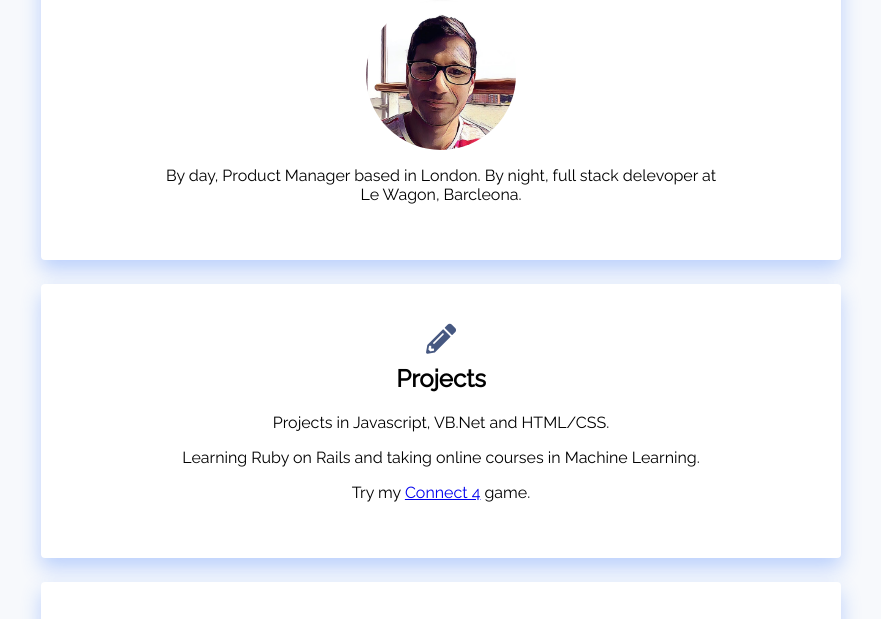
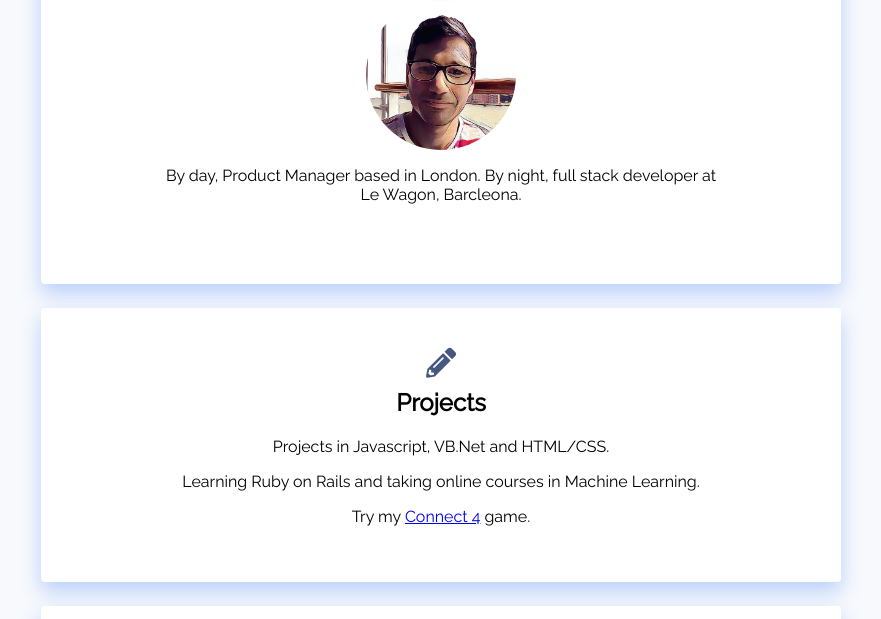
Before and after one commit to danieluk00/profile, a plain HTML site: page index.html in a window 1280 px wide. Shown: the part 144-763 px from the top of the page, without its empty margins (199-1080 px from the left). Drawn offline with Linux system fonts and the light colour scheme.

Commit message:
Fixed typo

```diff
--- a/index.html
+++ b/index.html
@@ -11,7 +11,7 @@
       <div class="card-white">
         <h1>Hello, I'm Daniel</h1>
         <img src="images/DL.jpg"></img>
-        <p>By day, Product Manager based in London. By night, full stack delevoper at Le Wagon, Barcleona.</p>
+        <p class="description">By day, Product Manager based in London. By night, full stack developer at Le Wagon, Barcleona.</p>
       </div>
 
       <div class="card-white">
@@ -34,8 +34,9 @@
       </div>
 
       <div class="card-white">
-        <a href="mailto:daniellandes@gmail.com" id="email"><i class="fas fa-envelope" id="contact-title"></i>Email me</a>
+          <a href="mailto:daniellandes@gmail.com" id="email"><i class="fas fa-envelope" id="contact-title"></i>Email me</a>
       </div>
+
     </div>
   </body>
 
--- a/style.css
+++ b/style.css
@@ -62,6 +62,10 @@ a:hover {
   color: #818eaa;
 }
 
+.description {
+  margin-bottom: 40px;
+}
+
 
 #email {
   background-color: #465881;
```
